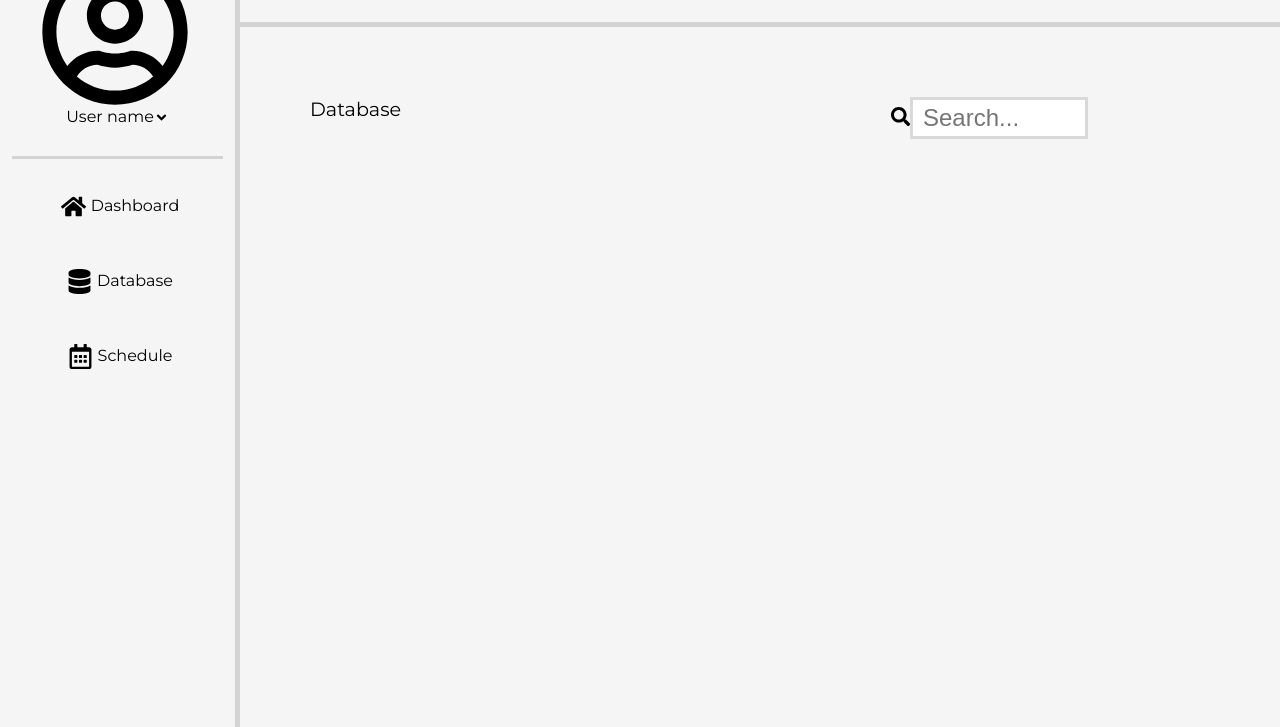
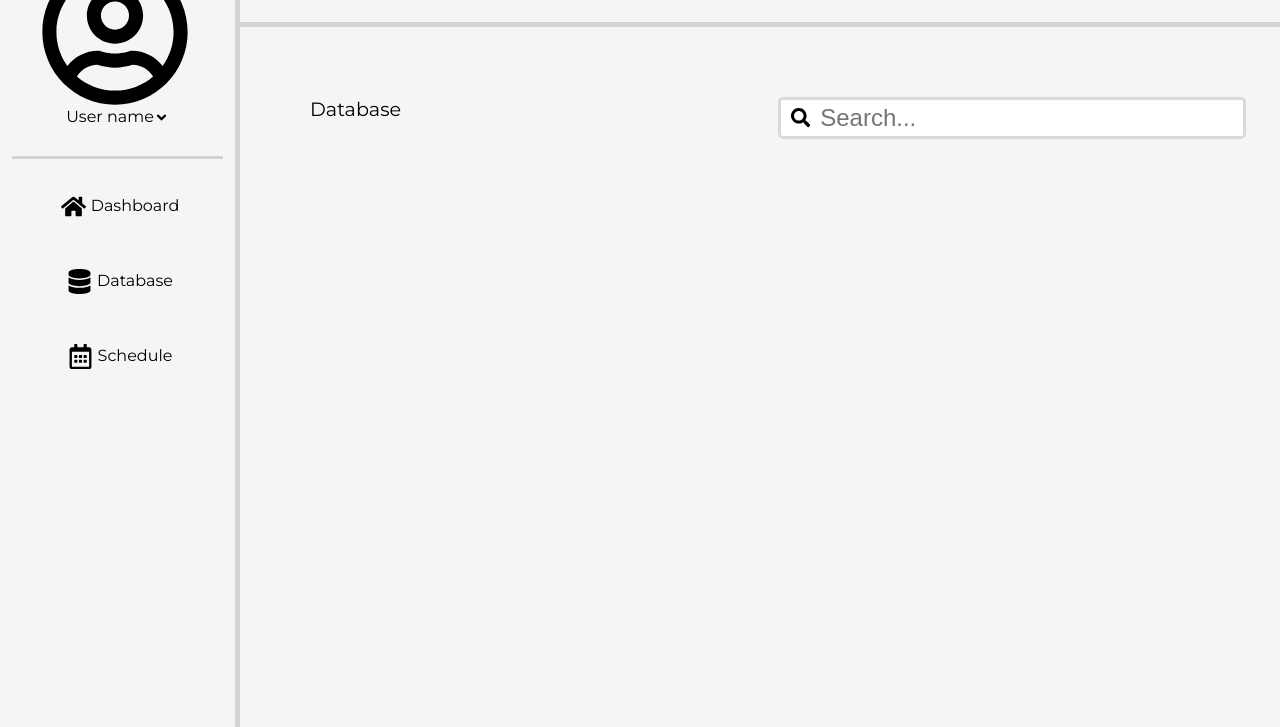
Before and after one commit to Oelshehawi/VHD, a Gatsby site: page /database in a window 1280 px wide. Shown: the part 73-800 px from the top of the page. Built offline with nearby package versions, Linux system fonts and the light colour scheme; Gatsby itself is replaced by a stand-in of ours.

Commit message:
Search bar Fix CSS

```diff
--- a/src/style/database.css
+++ b/src/style/database.css
@@ -8,19 +8,33 @@
     height: 12%;
 }
 
+.searchContainer{
+   width: 50%;
+   height: 50%;
+   background-color: white;
+   display: flex;
+   align-items: center;
+   padding: 10px;
+   border: 3px solid #d9d9d9;
+   border-radius: 5px;
+}
 .searchBar{
     width: 50%;
     height: 50%;
-    border: 3px solid #d9d9d9;
     font-size: x-large;
     padding: 10px;
+    flex: 1;
+    border: none;
+    outline: none;
 }
-
-.searchBar:hover{
+.searchContainer:hover{
+    background-color: #d9d9d9;
+}
+.searchContainer:hover .searchBar{
     background-color: #d9d9d9;
 }
 
-.searchBar:focus{
+.searchContainer:focus-within{
     border: 3px solid green;
     outline: 0px;
 }
```
